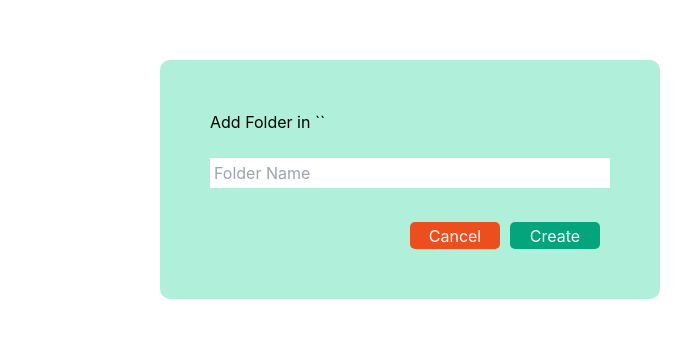
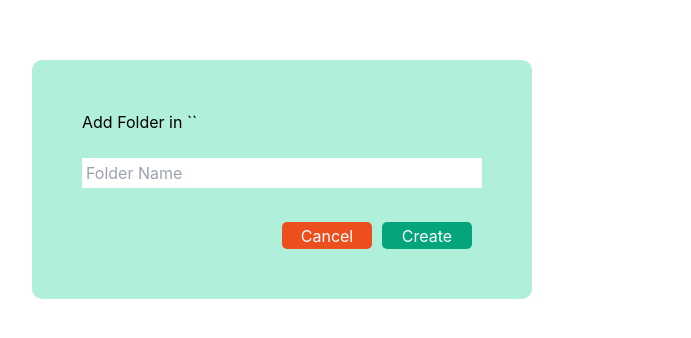
Before and after one commit to aasourav/Directory_MERN_Frontend, a React (Create React App) app: page /new/1 in a window 1280 px wide. Shown: the part 132-470 px from the top of the page, without its empty margins (230-921 px from the left). Built offline with nearby package versions, Linux system fonts and the light colour scheme.

Commit message:
NewFolder page width updated

```diff
--- a/src/index.css
+++ b/src/index.css
@@ -36,6 +36,7 @@ code {
 }
 .NF{
   display: flex;
+  width: 80%;
   justify-content: center;
   margin-top: 15%;
 }
--- a/src/utils/axios.js
+++ b/src/utils/axios.js
@@ -2,6 +2,6 @@ import axios from 'axios';
 
 const axiosInstance = axios.create({
     // baseURL: "http://localhost:9000"
-    baseURL: `https://directorymernbackend-production.up.railway.app/`
+    baseURL: `https://directorymernbackend-production.up.railway.app`
 })
 export default axiosInstance;
```
